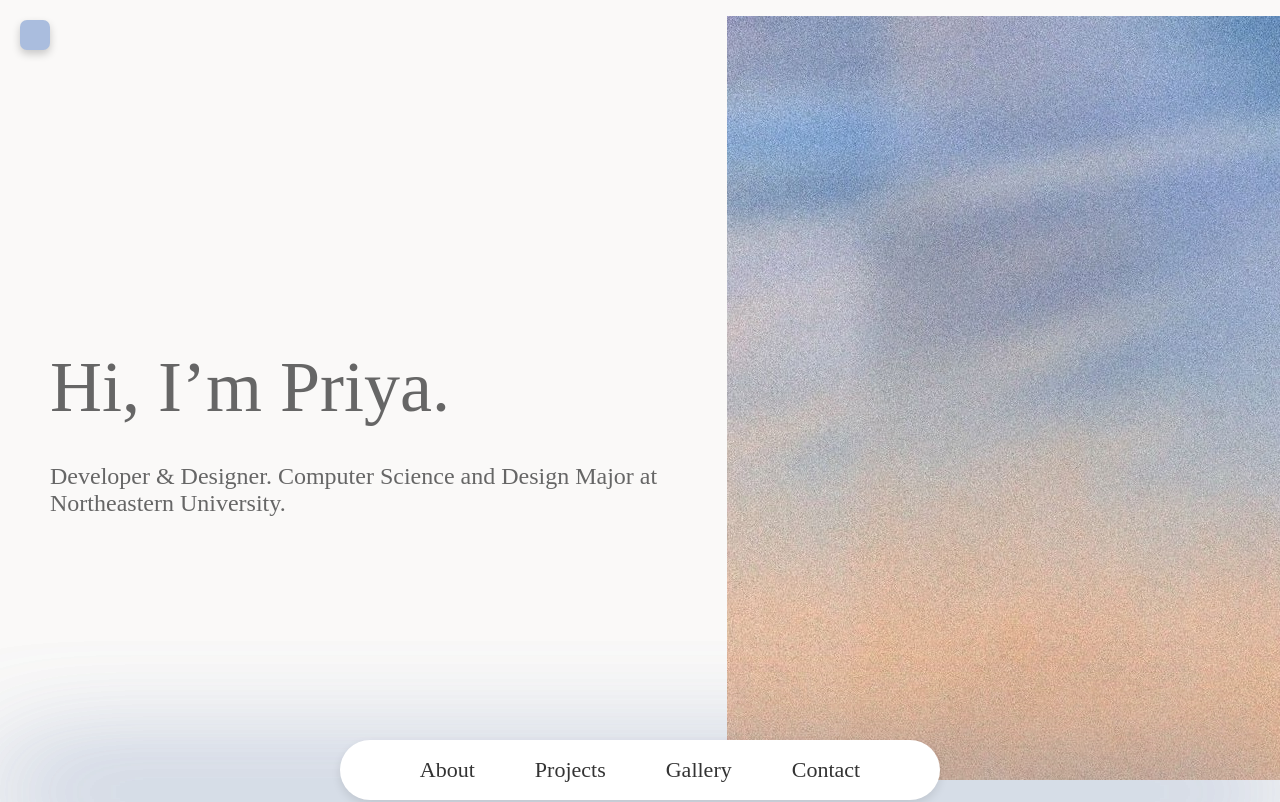
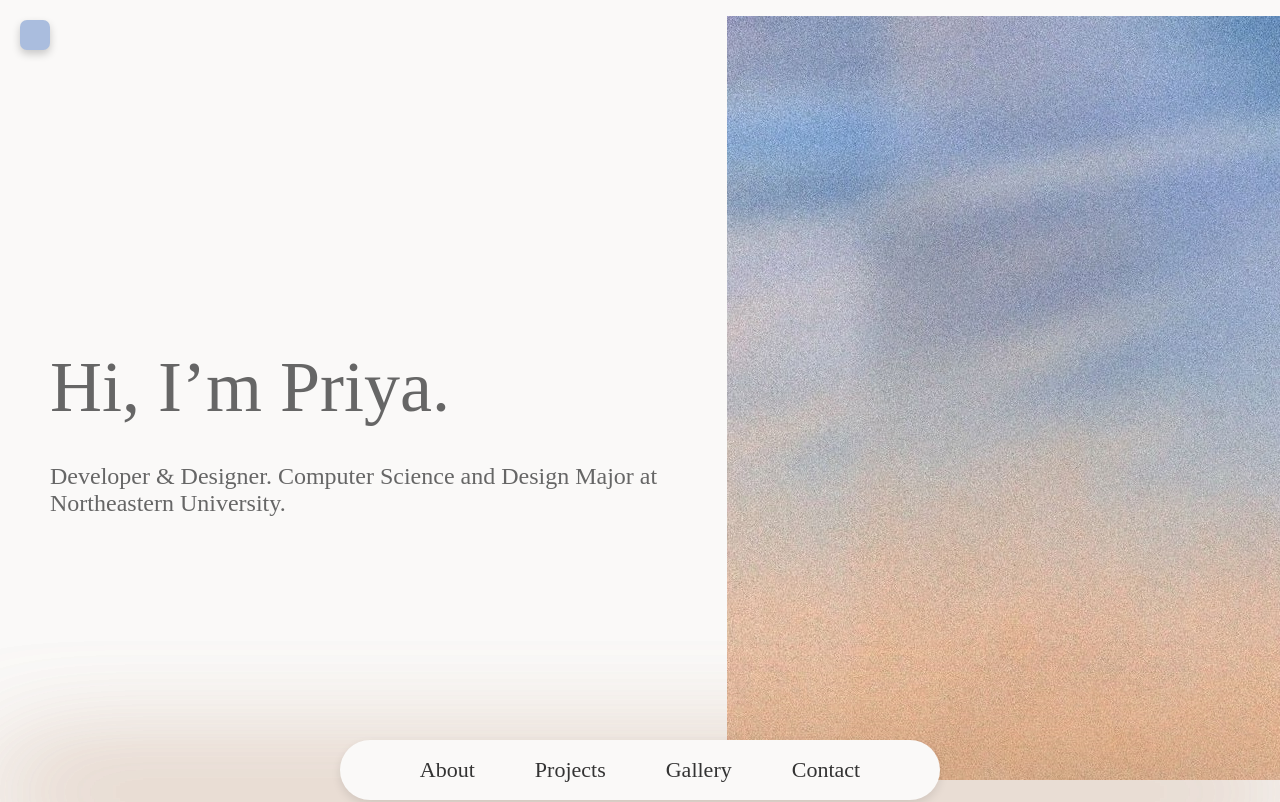
Before and after one commit to priya-singh-14/portfolio, a React (Create React App) app in the folder my-website/: page / in a window 1280 px wide. Shown: the top 802 px of the page. Built offline with nearby package versions, Linux system fonts and the light colour scheme.

Commit message:
changed blur color and navbar color to be less stark

```diff
--- a/my-website/src/header.css
+++ b/my-website/src/header.css
@@ -60,7 +60,7 @@ header::after {
   bottom: 0; /* Aligns the element to the bottom of the viewport */
   width: 100%; /* Ensures the element spans the entire width of the viewport */
   height: 2%; /* Adjust the height to control the area of the blur effect */
-  background-color: #4d6fa9;
+  background-color: #a9734d;
   filter: blur(60px); /* Adjust the blur intensity */
   z-index: 3; /* Ensures the blur is above the background but below content */
   pointer-events: none; /* Allows clicks to pass through to elements underneath */
--- a/my-website/src/navbar.css
+++ b/my-website/src/navbar.css
@@ -11,7 +11,7 @@
 }
 
 .ellipse-background {
-  background-color: white; /* The white ellipse */
+  background-color: #faf9f8;; /* The white ellipse */
   width: 600px; /* Width of the ellipse-like shape */
   height: 60px; /* Adjust the height of the ellipse */
   border-radius: 50px; /* Creates the ellipse shape */
--- a/my-website/src/navbar.jsx
+++ b/my-website/src/navbar.jsx
@@ -6,7 +6,7 @@ const Navbar = () => {
     <nav className="navbar">
       <div className="ellipse-background">
         <ul className="nav-links">
-          <li><a href="#about">About</a></li>
+          <li><a href="about.jsx">About</a></li>
           <li><a href="#projects">Projects</a></li>
           <li><a href="#gallery">Gallery</a></li>
           <li><a href="#contact">Contact</a></li>
```
